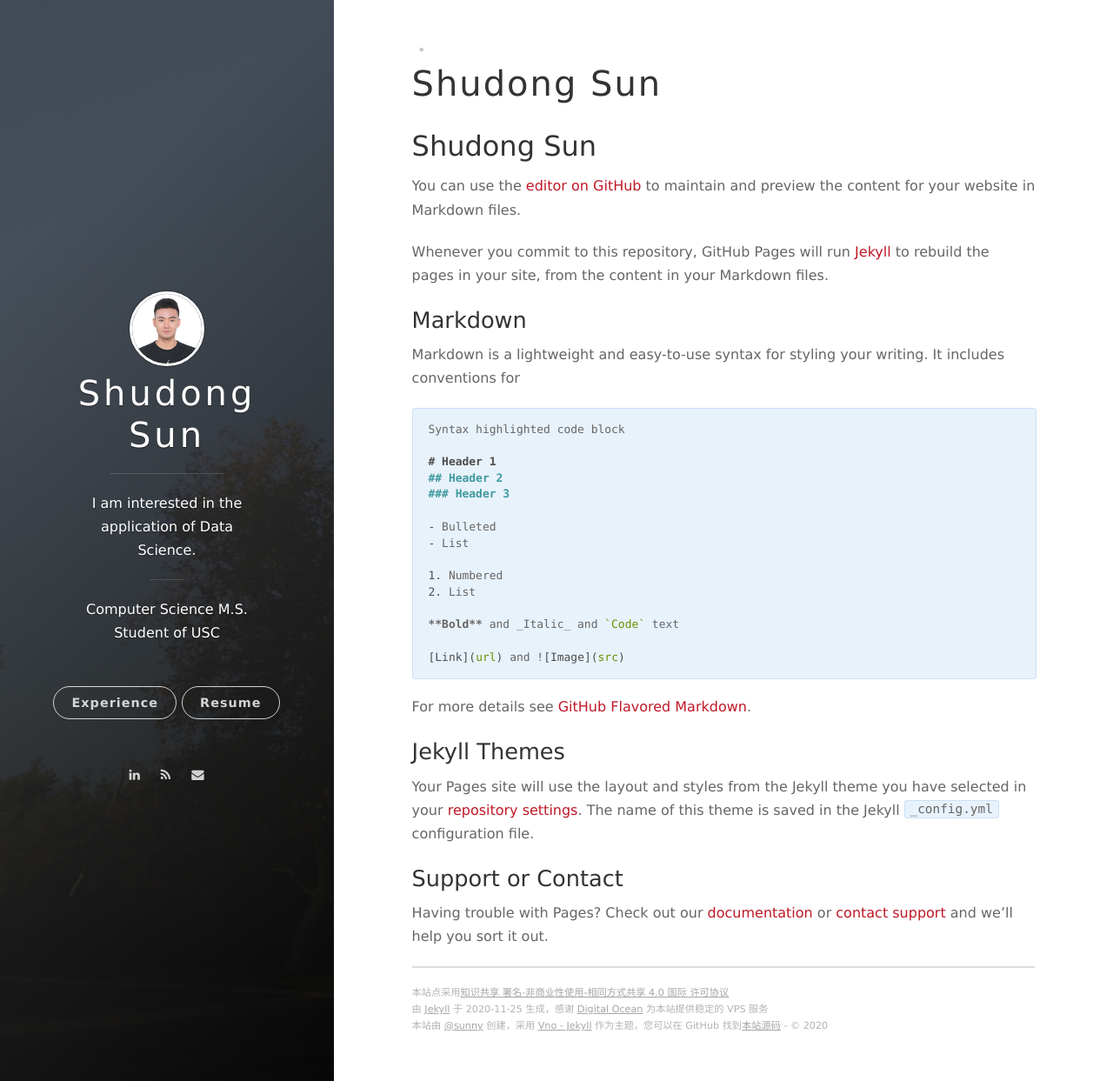
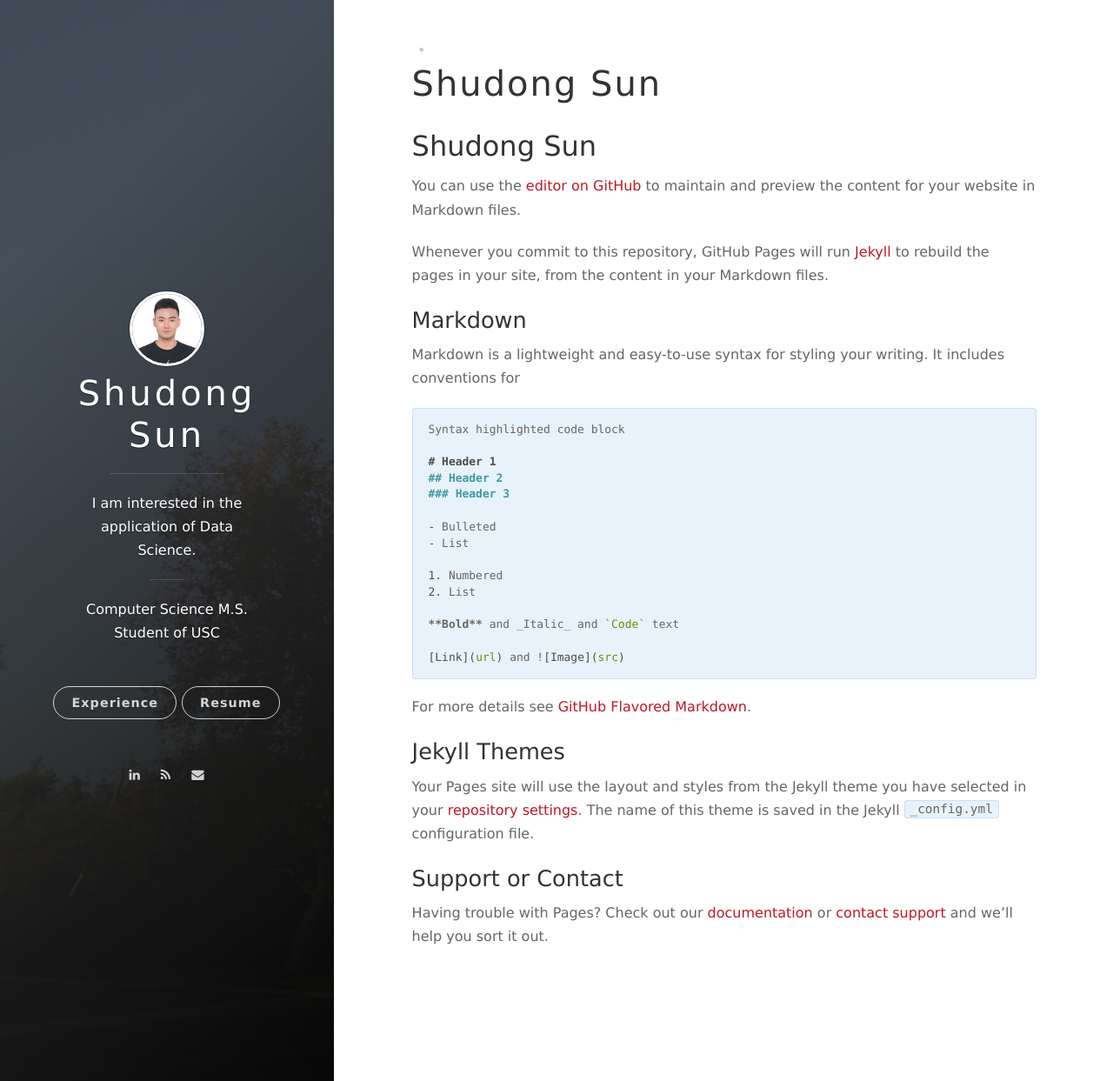
Before and after one commit to ShudongSun/ShudongSun.github.io, a Jekyll site: the page built from index.md, in a window 1280 px wide and 1243 px high. Shown: the whole window at 87% size. Built offline with Jekyll 4.4.1, drawn with Linux system fonts in a browser that asks for light colours; nearby versions of some CDN libraries; our own code applies the rules of GitHub Pages for plain Markdown files; the list of posts is cut into pages by our own code.

Commit message:
Update footer.html

```diff
--- a/_includes/footer.html
+++ b/_includes/footer.html
@@ -1,7 +1,7 @@
-<section class="footer">
+<!-- <section class="footer">
     <footer>
     	<span class="footer__copyright">本站点采用<a href="http://creativecommons.org/licenses/by-nc-sa/4.0/">知识共享 署名-非商业性使用-相同方式共享 4.0 国际 许可协议</a></span>
         <span class="footer__copyright">由 <a href="https://jekyllrb.com">Jekyll</a> 于 {{ site.time | date: "%F" }} 生成，感谢 <a href="https://www.digitalocean.com/?refcode=30ed2d146762">Digital Ocean</a> 为本站提供稳定的 VPS 服务</span>
         <span class="footer__copyright">本站{% if site.creator %}由 {{site.creator}} 创建，{% endif %}采用 <a href="https://github.com/onevcat/vno-jekyll">Vno - Jekyll</a> 作为主题，您可以在 GitHub 找到<a href="https://github.com/onevcat/OneV-s-Den">本站源码</a> - &copy; {{site.time | date: "%Y"}}</span>
     </footer>
-</section>
+</section> -->
```
